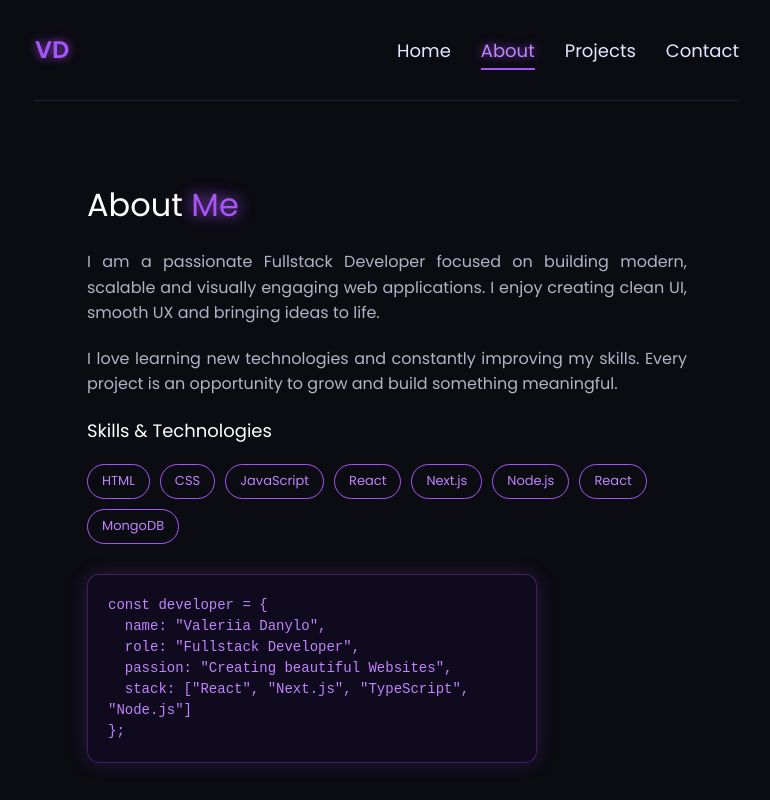
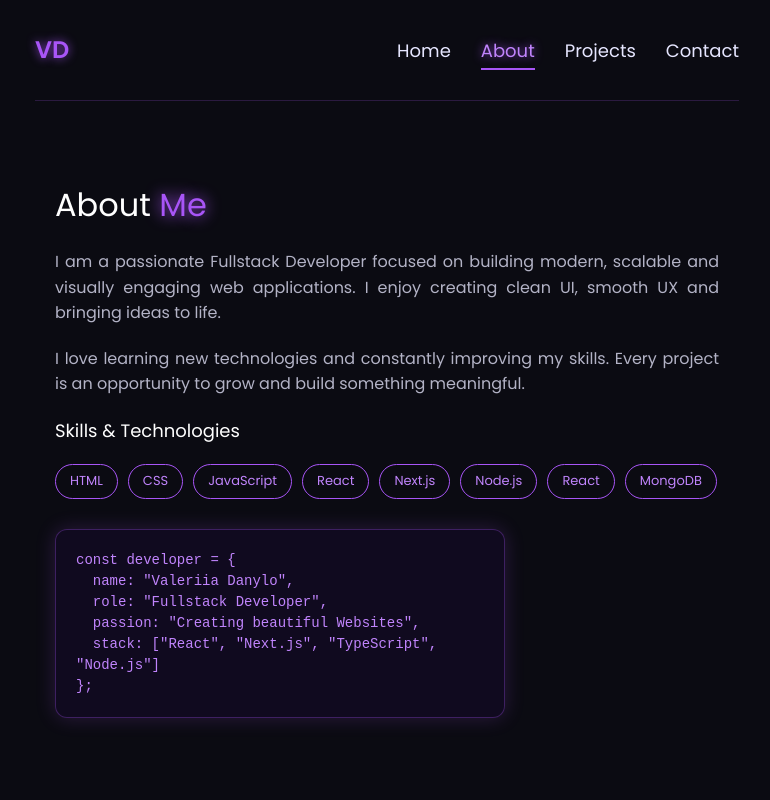
Before and after one commit to Valeriia-Danilo/my-portfolio, a Next.js app: page /about in a window 1280 px wide. Shown: the top 800 px of the page, without its empty margins (253-1023 px from the left). Built offline with nearby package versions, Linux system fonts and the light colour scheme.

Commit message:
fix pege about, hero, swiper cards

```diff
--- a/app/about/page.tsx
+++ b/app/about/page.tsx
@@ -1,11 +1,10 @@
-import Container from '@/components/Container/Container';
 import About from '@/components/About/About';
 
 const AboutPage = () => {
   return (
-    <Container>
+    <>
       <About />
-    </Container>
+    </>
   );
 };
 
--- a/app/page.tsx
+++ b/app/page.tsx
@@ -1,9 +1,8 @@
-import Container from '@/components/Container/Container';
 import Hero from '@/components/Hero/Hero';
 export default function Home() {
   return (
-    <Container>
+    <>
       <Hero />
-    </Container>
+    </>
   );
 }
--- a/components/Hero/Hero.module.css
+++ b/components/Hero/Hero.module.css
@@ -9,12 +9,10 @@
   padding-top: 60px;
 }
 
-.container {
+.imageContainer {
   display: flex;
-  flex-direction: column;
   align-items: center;
-  width: 100%;
-  margin: 0 auto;
+  justify-content: center;
 }
 
 .image {
--- a/components/ProjecstList/ProgectList.module.css
+++ b/components/ProjecstList/ProgectList.module.css
@@ -19,8 +19,8 @@
 }
 
 .projects :global(.swiper-slide) {
-  width: 300px;
-  height: 320px;
+  width: 320px;
+  height: 480px;
 }
 
 .projects :global(.swiper-button-next),
--- a/components/ProjectCard/ProjectCard.module.css
+++ b/components/ProjectCard/ProjectCard.module.css
@@ -39,6 +39,11 @@
   font-size: 16px;
   line-height: 1.5;
   margin-bottom: 30px;
+  display: -webkit-box;
+  -webkit-box-orient: vertical;
+  -webkit-line-clamp: 3;
+  line-clamp: 3;
+  overflow: hidden;
 }
 
 .detailsContainer {
```
